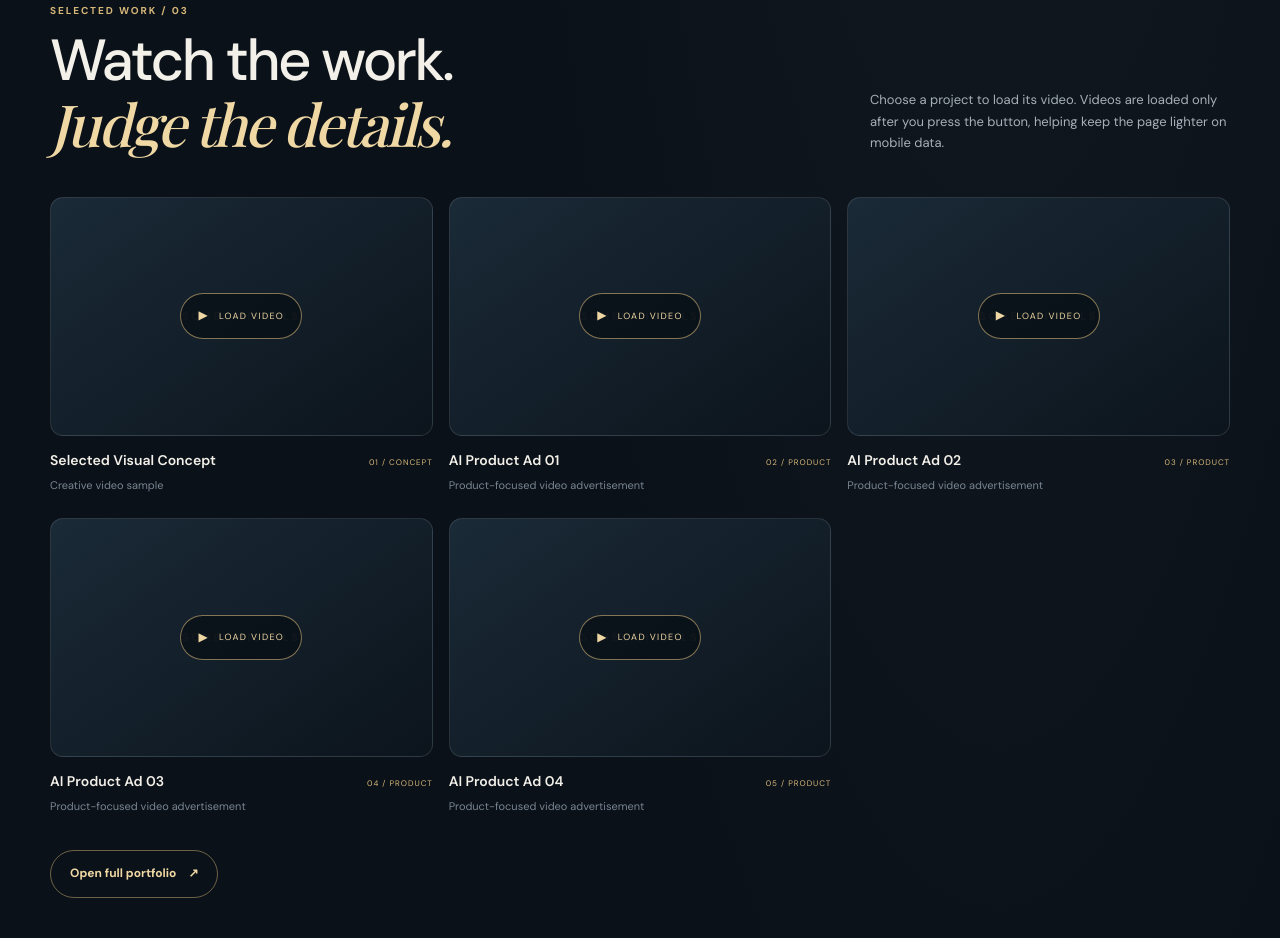
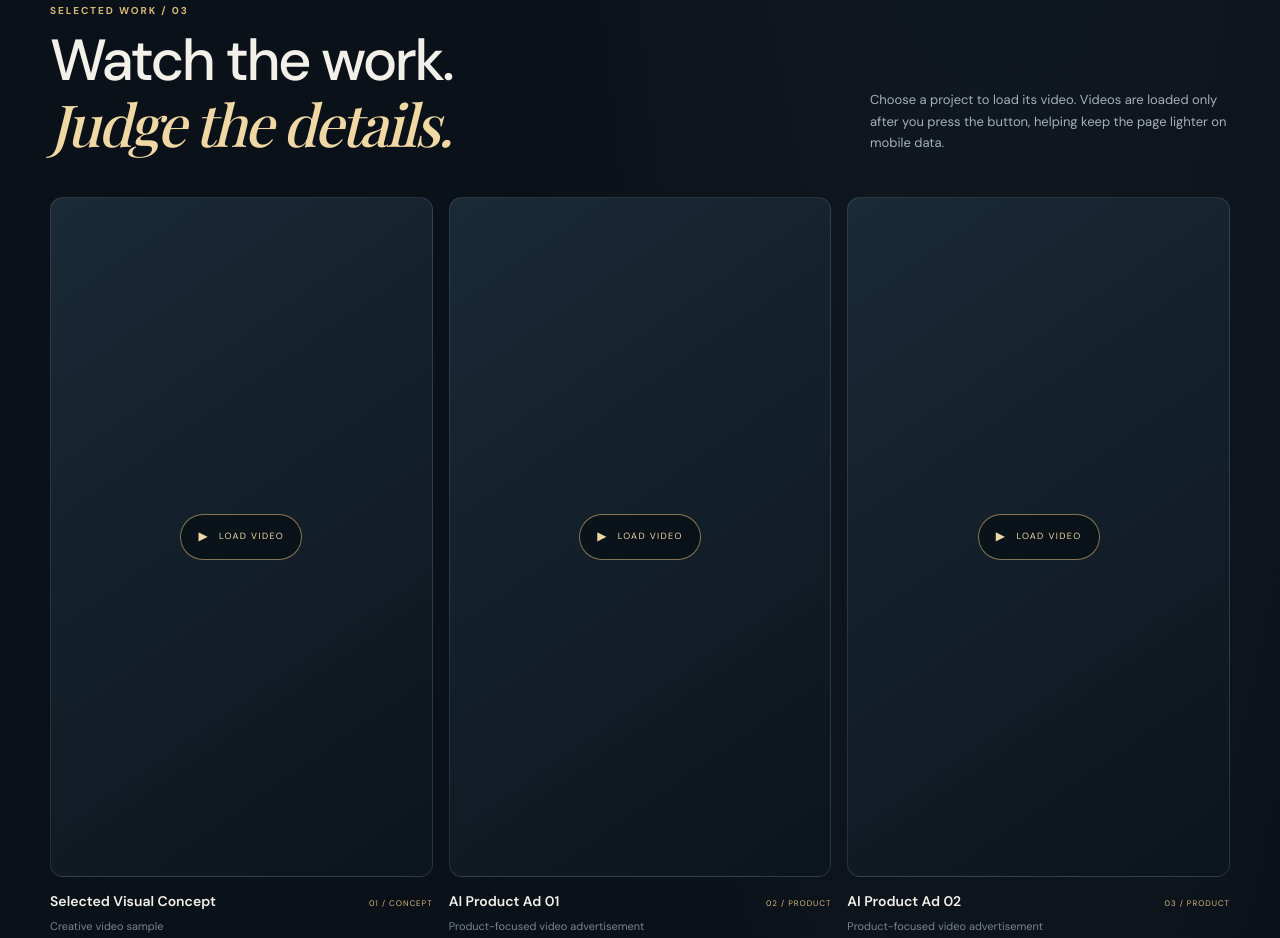
Before and after one commit to sohelaistudio8-blip/sohelvisuals, a plain HTML site: page index.html in a window 1280 px wide. Shown: the part 1963-2901 px from the top of the page. Drawn offline with nearby package versions, Linux system fonts and the light colour scheme; a web font is replaced by a local one.

Commit message:
Update style.css

```diff
--- a/style.css
+++ b/style.css
@@ -254,3 +254,7 @@ h2 { font-size: clamp(36px, 4.6vw, 58px); margin-bottom: 22px; }
   html { scroll-behavior: auto; }
   *, *::before, *::after { transition-duration: .01ms !important; animation-duration: .01ms !important; }
 }
+/* VIDEO FIX */
+.video-frame{aspect-ratio:9/16}
+.video-frame::before{display:none}
+.payment-note{margin-top:0}
```
